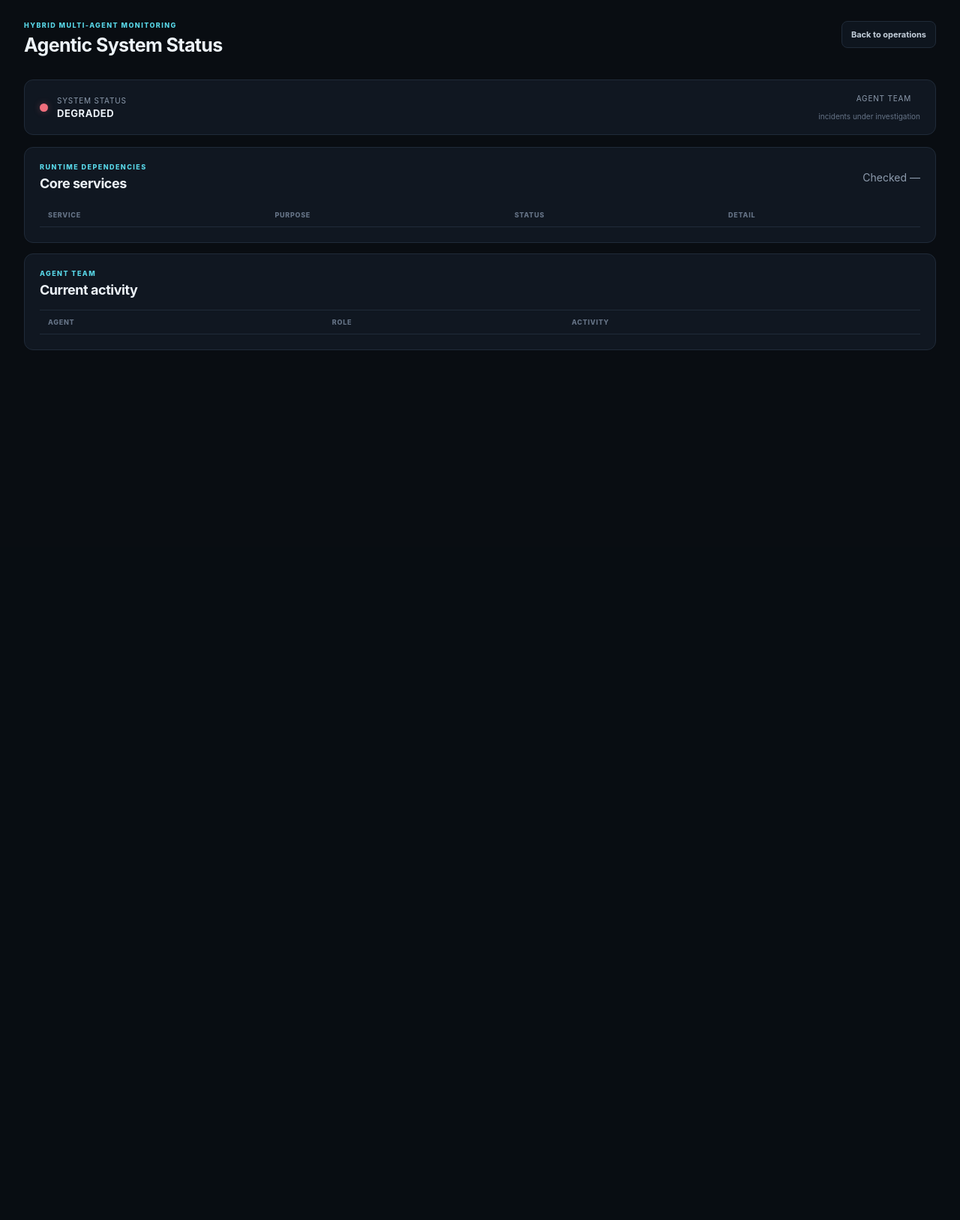
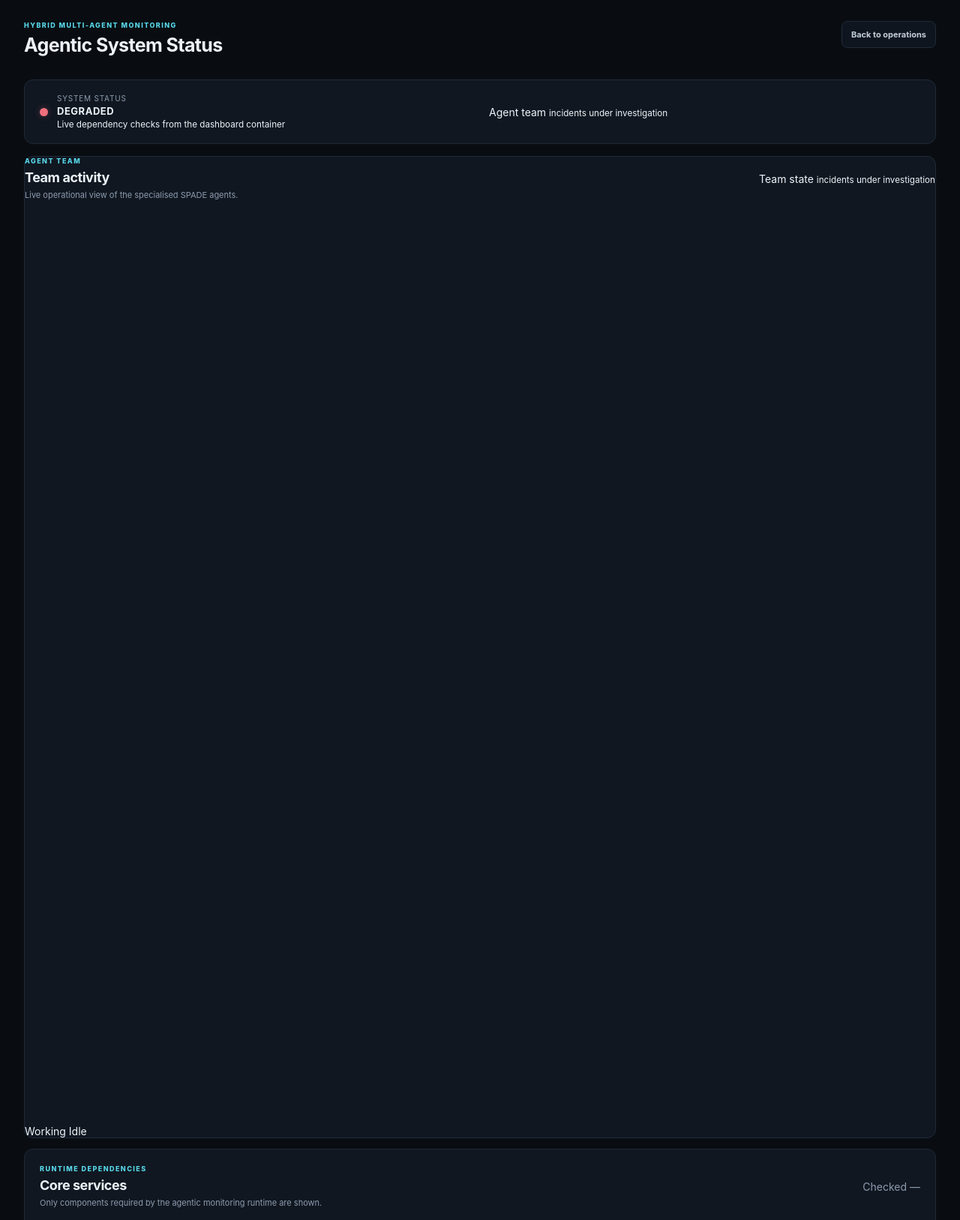
Before and after one commit to davidedimarco00/AgenticProactiveMonitor, a Flask app: template src/agentic_dashboard/templates/system.html in a window 1280 px wide. Shown: the part 70-1697 px from the top of the page at 75% size. Before the commit the page ends 537 px from the top, so only its background shows below. Run offline with Flask 3, Linux system fonts and the light colour scheme; the template is opened without the code that fills it, so the values that code supplies are empty.

Commit message:
refactor(dashboard): show agent network on system status page

```diff
--- a/src/agentic_dashboard/templates/system.html
+++ b/src/agentic_dashboard/templates/system.html
@@ -10,22 +10,26 @@
     <div>
       <span class="label">System status</span>
       <strong>{{ 'OPERATIONAL' if overall_online else 'DEGRADED' }}</strong>
+      <small>Live dependency checks from the dashboard container</small>
     </div>
   </div>
-  <div class="team-summary">
+  <div class="team-summary-inline">
     <span class="label">Agent team</span>
     <strong class="activity-state {{ 'working' if team.working else 'idle' }}">{{ team.state }}</strong>
     <small>{{ team.active_incidents }} incident{{ '' if team.active_incidents == 1 else 's' }} under investigation</small>
   </div>
 </section>
 
+{% include "_agent_network.html" %}
+
 <section class="panel incidents-panel">
   <div class="section-header compact">
     <div>
       <span class="eyebrow">RUNTIME DEPENDENCIES</span>
       <h2>Core services</h2>
+      <p class="section-description">Only components required by the agentic monitoring runtime are shown.</p>
     </div>
-    <span class="muted">Checked {{ now|human_time }}</span>
+    <span class="muted nowrap">Checked {{ now|human_time }}</span>
   </div>
   <div class="table-wrap">
     <table class="simple-table">
@@ -43,27 +47,4 @@
     </table>
   </div>
 </section>
-
-<section class="panel incidents-panel">
-  <div class="section-header compact">
-    <div>
-      <span class="eyebrow">AGENT TEAM</span>
-      <h2>Current activity</h2>
-    </div>
-  </div>
-  <div class="team-table-wrap">
-    <table class="simple-table team-table">
-      <thead><tr><th>Agent</th><th>Role</th><th>Activity</th></tr></thead>
-      <tbody>
-        {% for agent in team.members %}
-        <tr>
-          <td><strong>{{ agent.name }}</strong><small>{{ agent.jid }}</small></td>
-          <td>{{ agent.role }}</td>
-          <td><span class="activity-pill {{ agent.activity|lower }}">{{ agent.activity }}</span></td>
-        </tr>
-        {% endfor %}
-      </tbody>
-    </table>
-  </div>
-</section>
 {% endblock %}
```
